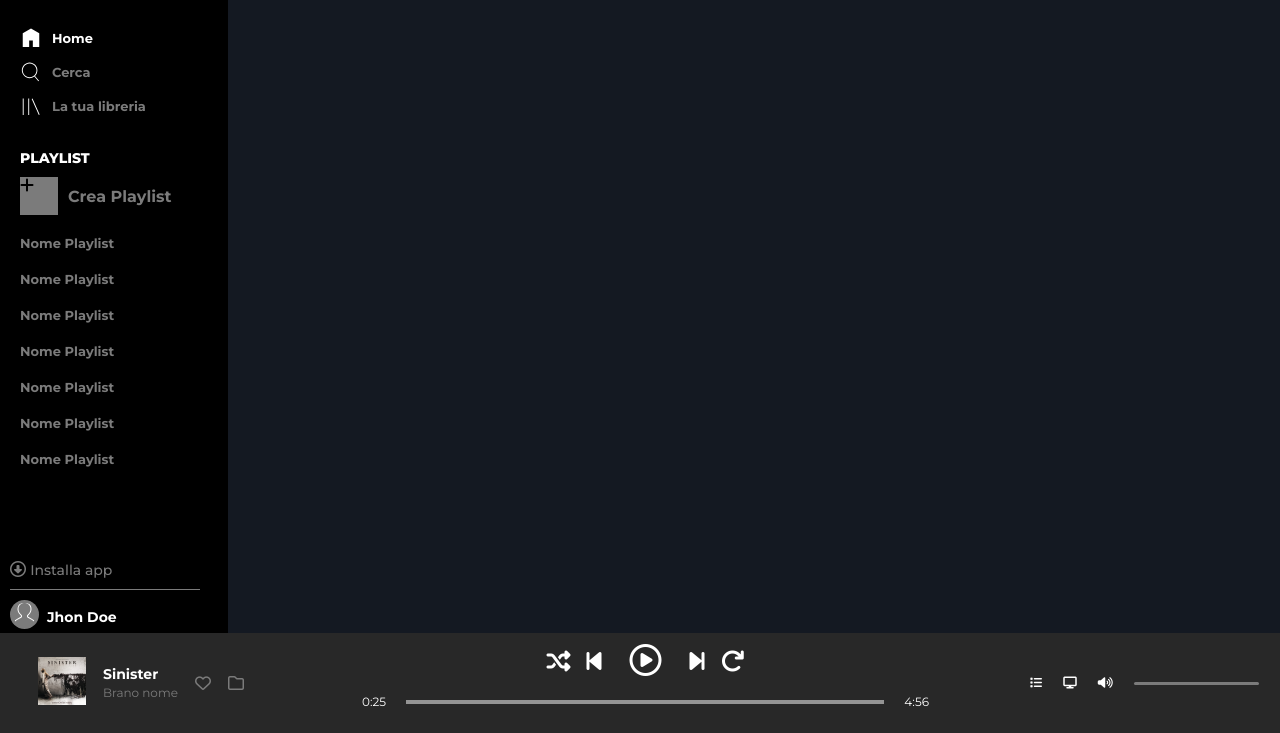
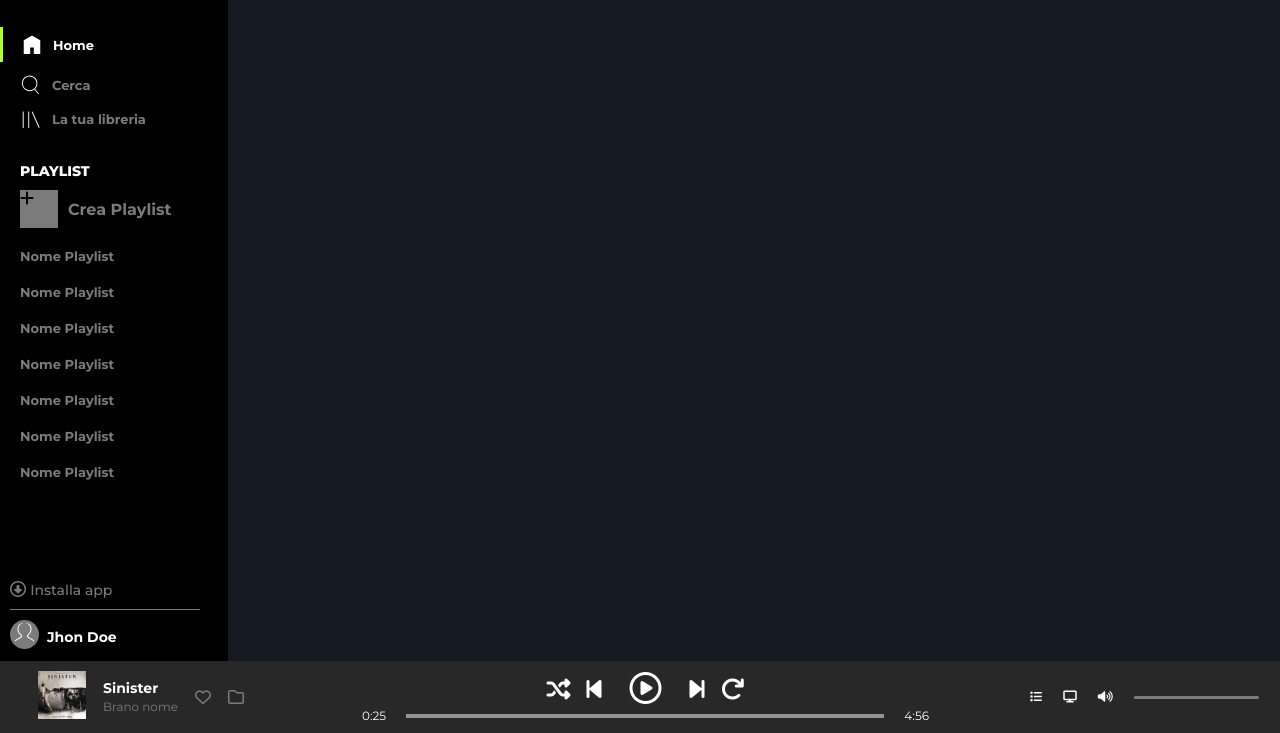
Before and after one commit to GiuliaMoiraghi10/html-css-spotifyweb, a plain HTML site: page index.html in a window 1280 px wide. Shown: the part 67-800 px from the top of the page. Drawn offline with Linux system fonts and the light colour scheme.

Commit message:
feat sidebar - green line

```diff
--- a/css/style.css
+++ b/css/style.css
@@ -113,7 +113,6 @@ ul, ol{
 	gap: 20px;
 	font-size: 12px;
 	align-items: center;
-	padding: 14px 0;
     color: white;
 }
 
@@ -210,6 +209,14 @@ ul, ol{
     margin-bottom: 12px;
 }
 
+.line-green{
+    margin-left: -20px;
+    height: 35px;
+    width: 3px;
+    background-color: greenyellow;
+    margin-right: 8px;
+}
+
 .home, .search, .library{
     width: 22px;
 }
@@ -273,6 +280,7 @@ ul, ol{
     /* justify-content: space-between; */
     gap: 10px;
     margin-top: auto;
+    margin-bottom: 8px;
 }
 
 
--- a/index.html
+++ b/index.html
@@ -29,6 +29,7 @@
                 </div>
                 <div class="menu">
                     <div class="cta-menu">
+                        <div class="line-green"></div>
                         <img class="home" src="./img/home.svg" alt="">
                         <strong class="home-txt">Home</strong>
                     </div>
```
